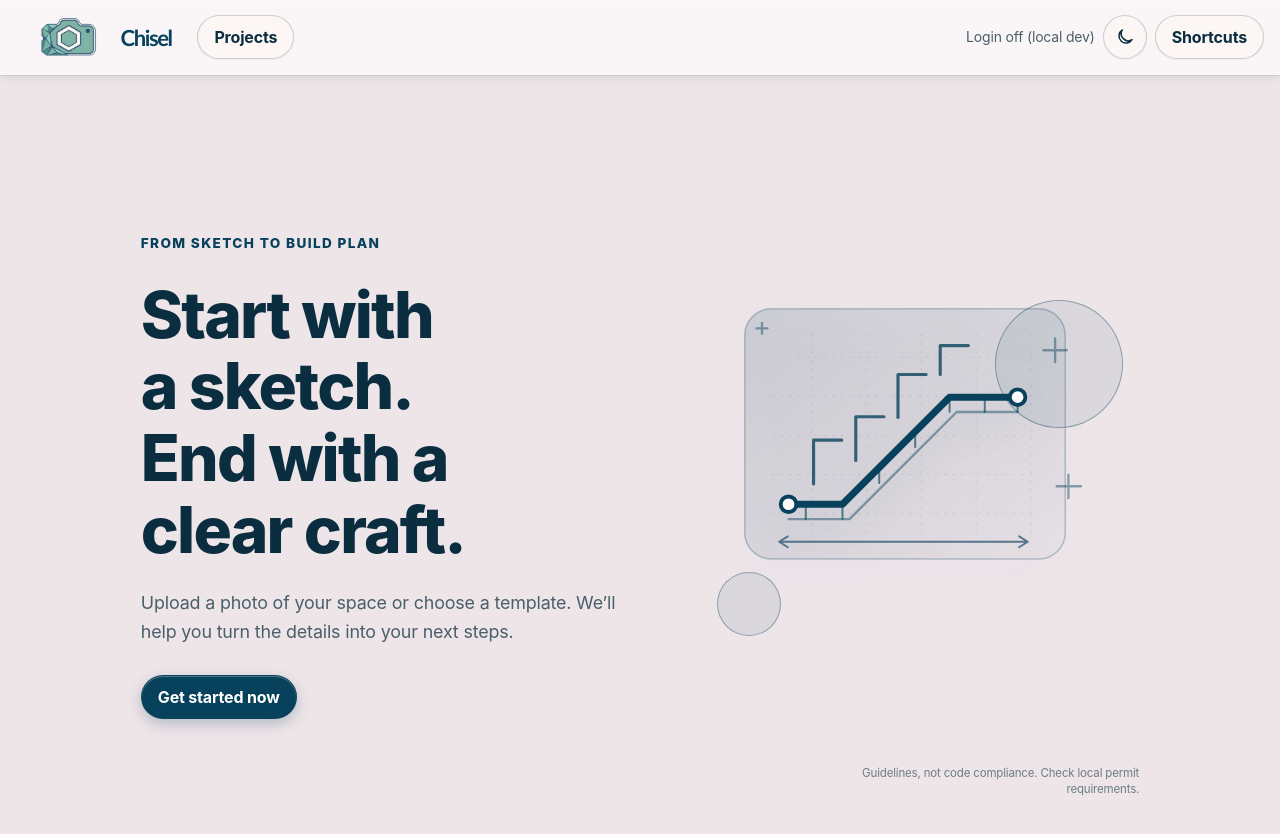
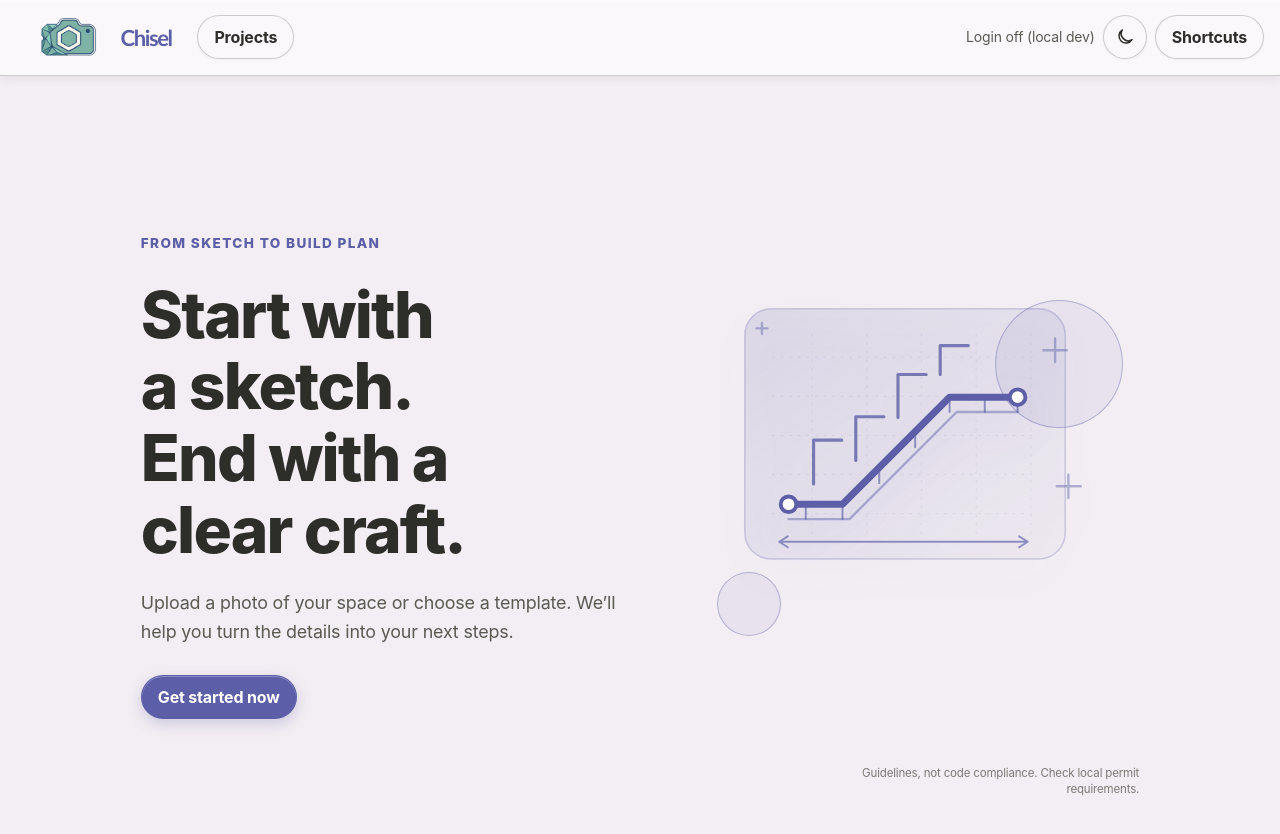
Before and after one commit to christghuynh/chiseldesign, a React (Vite) app in the folder frontend/: page / in a window 1280 px wide. Shown: the top 834 px of the page. Built offline with nearby package versions, Linux system fonts and the light colour scheme; no server answers.

Commit message:
FE-12: Switched the theme to dim grey, soft periwinkle, wisteria, thistle and lilac ash (light and dark, 3D scene, cutting diagrams), keeping WCAG AA text contrast

```diff
--- a/frontend/src/styles/theme.css
+++ b/frontend/src/styles/theme.css
@@ -1,68 +1,69 @@
 :root {
   color-scheme: light;
-  /* Palette: yale blue #08415c, tomato jam #cc2936, slate grey #6b818c, peach glow #f1bf98,
-     lavender blush #eee5e9. Text shades are darkened where needed to keep WCAG AA contrast. */
-  --palette-yale: #08415c;
-  --palette-tomato: #cc2936;
-  --palette-slate: #6b818c;
-  --palette-peach: #f1bf98;
-  --palette-lavender: #eee5e9;
-  --bg: #eee5e9;
-  --surface: rgb(255 251 252 / 78%);
-  --surface-solid: #fdfafb;
-  --surface-muted: #e4dadf;
-  --text: #0a2e40;
-  --text-muted: #4a5f6a;
-  --border: rgb(107 129 140 / 34%);
-  --brand: #08415c;
-  --brand-deep: #052c3f;
+  /* Palette: dim grey #65655e, soft periwinkle #7d80da, wisteria #b0a3d4, thistle #cebacf,
+     lilac ash #c6afb1. The palette's colours are all mid-tones, so text and primary buttons use
+     deeper shades of them to keep WCAG AA contrast. */
+  --palette-dim-grey: #65655e;
+  --palette-periwinkle: #7d80da;
+  --palette-wisteria: #b0a3d4;
+  --palette-thistle: #cebacf;
+  --palette-lilac-ash: #c6afb1;
+  --bg: #f3eef3;
+  --surface: rgb(253 251 253 / 78%);
+  --surface-solid: #fdfbfd;
+  --surface-muted: #e9e0ea;
+  --text: #2d2d2a;
+  --text-muted: #5a5a53;
+  --border: rgb(101 101 94 / 30%);
+  --brand: #5c5ea7;
+  --brand-deep: #4a4c8a;
   --brand-contrast: #ffffff;
-  --accent-sage: #6b818c;
-  --accent-sage-deep: #4a5f6a;
-  --accent-cream: #f7e3d4;
-  --accent-peach: #f1bf98;
-  --accent-lilac: #d9c4cd;
-  --accent-tomato: #cc2936;
-  --info-soft: #dce5ea;
-  --success-soft: #dce9e1;
-  --warning-soft: #f8e2d1;
-  --danger-soft: #f6d9dc;
-  --focus: #cc2936;
-  --warning: #9a4f12;
-  --danger: #b8232f;
-  --success: #2f6f55;
-  --shadow-sm: 0 2px 9px rgb(8 45 64 / 9%);
-  --shadow-card: 0 18px 44px rgb(8 45 64 / 12%), 0 2px 8px rgb(8 45 64 / 6%);
+  --accent-sage: #b0a3d4;
+  --accent-sage-deep: #655c82;
+  --accent-cream: #efe6ef;
+  --accent-peach: #c6afb1;
+  --accent-lilac: #cebacf;
+  --accent-tomato: #786264;
+  --info-soft: #e3e3f6;
+  --success-soft: #dfeae2;
+  --warning-soft: #f3e6d8;
+  --danger-soft: #f4dde0;
+  --focus: #7d80da;
+  --warning: #8a5413;
+  --danger: #a8303c;
+  --success: #2f6a4f;
+  --shadow-sm: 0 2px 9px rgb(45 45 42 / 9%);
+  --shadow-card: 0 18px 44px rgb(45 45 42 / 11%), 0 2px 8px rgb(45 45 42 / 6%);
 }
 
 :root[data-theme="dark"] {
   color-scheme: dark;
-  --bg: #041e2b;
-  --surface: rgb(8 50 71 / 86%);
-  --surface-solid: #0a3246;
-  --surface-muted: #0f4059;
-  --text: #eee5e9;
-  --text-muted: #bccad1;
-  --border: rgb(107 129 140 / 40%);
-  --brand: #f1bf98;
-  --brand-deep: #d99a6c;
-  --brand-contrast: #08415c;
-  --accent-sage: #6b818c;
-  --accent-sage-deep: #8fa3ad;
-  --accent-cream: #5a4a45;
-  --accent-peach: #f1bf98;
-  --accent-lilac: #7d5f6c;
-  --accent-tomato: #ef6f79;
-  --info-soft: #123f55;
-  --success-soft: #1b4a44;
-  --warning-soft: #4f3a2c;
-  --danger-soft: #542a31;
-  --focus: #f1bf98;
-  --warning: #f1bf98;
-  --danger: #f28b93;
-  --success: #92c9ae;
-  --shadow-sm: 0 3px 12px rgb(1 12 18 / 32%);
-  --shadow-card: 0 20px 48px rgb(1 12 18 / 38%), 0 2px 10px rgb(1 12 18 / 22%);
+  --bg: #1d1c24;
+  --surface: rgb(40 39 54 / 86%);
+  --surface-solid: #282736;
+  --surface-muted: #33314a;
+  --text: #f1ecf1;
+  --text-muted: #cebacf;
+  --border: rgb(176 163 212 / 30%);
+  --brand: #a9abee;
+  --brand-deep: #8b8ee0;
+  --brand-contrast: #1d1c24;
+  --accent-sage: #b0a3d4;
+  --accent-sage-deep: #c9bfe6;
+  --accent-cream: #4a4150;
+  --accent-peach: #c6afb1;
+  --accent-lilac: #cebacf;
+  --accent-tomato: #d9c3c5;
+  --info-soft: #34365c;
+  --success-soft: #26413a;
+  --warning-soft: #4a3b2c;
+  --danger-soft: #4f2c33;
+  --focus: #b0a3d4;
+  --warning: #e8c08c;
+  --danger: #f09aa4;
+  --success: #95cdb2;
+  --shadow-sm: 0 3px 12px rgb(8 7 12 / 32%);
+  --shadow-card: 0 20px 48px rgb(8 7 12 / 38%), 0 2px 10px rgb(8 7 12 / 22%);
 }
 
 body {
@@ -180,7 +181,7 @@
 
 /* Design is a focused canvas: tools float above the model instead of competing for page space. */
 .design-main { width: 100%; min-height: calc(100dvh - 5rem); height: calc(100dvh - 5rem); padding: 0; }
-.design-workspace { --design-edge: clamp(1rem, 2.5vw, 2rem); --design-left-panel: 23rem; --design-right-panel: 20rem; --text: #0a2e40; --text-muted: #3f5460; --surface-solid: #ffffff; --surface: rgb(255 251 252 / 54%); --surface-muted: rgb(238 229 233 / 82%); --border: rgb(8 65 92 / 26%); --design-glass: rgb(255 255 255 / 88%); --design-glass-shadow: 0 22px 58px rgb(8 45 64 / 20%); --design-glass-filter: blur(22px) saturate(1.15); position: relative; min-height: 100%; height: 100%; overflow: hidden; background: #ffffff; color: #0a2e40; }
+.design-workspace { --design-edge: clamp(1rem, 2.5vw, 2rem); --design-left-panel: 23rem; --design-right-panel: 20rem; --text: #2d2d2a; --text-muted: #4f4f49; --surface-solid: #ffffff; --surface: rgb(253 251 253 / 54%); --surface-muted: rgb(233 224 234 / 82%); --border: rgb(101 101 94 / 28%); --design-glass: rgb(255 255 255 / 88%); --design-glass-shadow: 0 22px 58px rgb(45 45 42 / 18%); --design-glass-filter: blur(22px) saturate(1.15); position: relative; min-height: 100%; height: 100%; overflow: hidden; background: #ffffff; color: #2d2d2a; }
 .design-workspace__canvas { position: absolute; inset: 0; }
 .design-workspace__topbar { position: absolute; top: var(--design-edge); right: var(--design-edge); z-index: 4; display: flex; align-items: start; justify-content: end; pointer-events: none; }
 .design-workspace__topbar > * { pointer-events: auto; }
@@ -190,7 +191,7 @@
 .design-workspace__panel-intro span { color: var(--text-muted); font-size: .82rem; }
 .design-workspace__history { display: flex; flex-wrap: wrap; justify-content: end; gap: .5rem; }
 .design-workspace__history .app-button:not(.app-icon-button) { min-height: 2.5rem; padding: .45rem .8rem; }
-.design-workspace__panel { position: absolute; top: 7.2rem; bottom: 1.25rem; z-index: 3; width: var(--design-left-panel); max-width: calc(100vw - 2rem); overflow: hidden; border: 1px solid rgb(8 65 92 / 28%); border-radius: 1.25rem; box-shadow: var(--design-glass-shadow); padding: .55rem; backdrop-filter: var(--design-glass-filter); display: flex; flex-direction: column; gap: .35rem; }
+.design-workspace__panel { position: absolute; top: 7.2rem; bottom: 1.25rem; z-index: 3; width: var(--design-left-panel); max-width: calc(100vw - 2rem); overflow: hidden; border: 1px solid rgb(101 101 94 / 30%); border-radius: 1.25rem; box-shadow: var(--design-glass-shadow); padding: .55rem; backdrop-filter: var(--design-glass-filter); display: flex; flex-direction: column; gap: .35rem; }
 .design-workspace__panel--parameters { top: var(--design-edge); left: var(--design-edge); }
 .design-workspace__panel--details { right: var(--design-edge); width: var(--design-right-panel); }
 .design-workspace__panel--details .design-workspace__panel-scroll { display: grid; align-content: start; gap: .75rem; }
@@ -215,7 +216,7 @@
 .design-workspace__edit-trigger { position: absolute; bottom: var(--design-edge); left: 50%; z-index: 4; display: inline-flex; align-items: center; gap: .45rem; translate: -50% 0; }
 /* Centred with `translate`, not `transform`: .app-button:hover sets `transform: translateY(-1px)`,
    which would otherwise replace the centring and make the button jump right on hover. */
-.design-workspace__editor-backdrop { position: absolute; inset: 0; z-index: 8; display: grid; place-items: center; background: rgb(8 65 92 / 14%); padding: 1.25rem; backdrop-filter: blur(2px); }
+.design-workspace__editor-backdrop { position: absolute; inset: 0; z-index: 8; display: grid; place-items: center; background: rgb(92 94 167 / 14%); padding: 1.25rem; backdrop-filter: blur(2px); }
 .design-workspace__composer { width: min(42rem, 100%); margin: 0; padding: 1rem 1.1rem; background: var(--design-glass); box-shadow: var(--design-glass-shadow); backdrop-filter: var(--design-glass-filter); }
 .design-workspace__composer-heading { display: flex; align-items: start; justify-content: space-between; gap: 1rem; margin-bottom: .6rem; }
 .design-workspace__composer h3 { margin: .1rem 0 0; font-size: 1rem; }
@@ -274,7 +275,7 @@
 
 .app-button:hover:not(:disabled) { filter: brightness(1.05) saturate(1.05); transform: translateY(-1px); }
 .app-button:active:not(:disabled) { transform: translateY(0); }
-.app-button--secondary { background: color-mix(in srgb, var(--surface-solid) 84%, var(--accent-cream)); border-color: var(--border); box-shadow: 0 1px 2px rgb(8 45 64 / 6%); color: var(--text); }
+.app-button--secondary { background: color-mix(in srgb, var(--surface-solid) 84%, var(--accent-cream)); border-color: var(--border); box-shadow: 0 1px 2px rgb(45 45 42 / 6%); color: var(--text); }
 .app-button:disabled { cursor: not-allowed; opacity: .55; }
 .app-icon-button { display: inline-grid; place-items: center; width: 2.75rem; min-height: 2.75rem; padding: 0; line-height: 1; }
 
@@ -284,7 +285,7 @@
   border: 1px solid var(--border);
   border-radius: .8rem;
   background: color-mix(in srgb, var(--surface-solid) 88%, transparent);
-  box-shadow: 0 1px 2px rgb(8 45 64 / 5%) inset;
+  box-shadow: 0 1px 2px rgb(45 45 42 / 5%) inset;
   color: var(--text);
   padding: .5rem .75rem;
 }
@@ -292,10 +293,10 @@
 .app-input:focus { border-color: color-mix(in srgb, var(--focus) 70%, var(--border)); box-shadow: 0 0 0 4px color-mix(in srgb, var(--focus) 18%, transparent); outline: none; }
 .source-tag { display: inline-block; border-radius: 999px; background: var(--surface-muted); color: var(--text-muted); font-size: .7rem; font-weight: 750; letter-spacing: .04em; padding: .2rem .5rem; text-transform: uppercase; }
 .assumption { border-left: 3px solid var(--warning); background: color-mix(in srgb, var(--warning) 9%, var(--surface)); }
-.rule-status--pass { background: #dce9e1; color: #1f5a43; }
-.rule-status--warn { background: #f8e2d1; color: #7a3a0c; }
-.rule-status--fail { background: #f6d9dc; color: #8c1823; }
-.rule-status--info { background: #dce5ea; color: #08415c; }
+.rule-status--pass { background: #dfeae2; color: #25573f; }
+.rule-status--warn { background: #f3e6d8; color: #6f420e; }
+.rule-status--fail { background: #f4dde0; color: #8c2330; }
+.rule-status--info { background: #e3e3f6; color: #4a4c8a; }
 
 .app-stepper {
   border-top: 1px solid color-mix(in srgb, var(--border) 65%, transparent);
@@ -341,7 +342,7 @@
   .capture-photo--attention { animation: none; }
 }
 
-.template-selector-backdrop { position: fixed; inset: 0; z-index: 60; display: grid; place-items: center; background: rgb(4 30 43 / 40%); padding: 1.25rem; backdrop-filter: blur(5px); }
+.template-selector-backdrop { position: fixed; inset: 0; z-index: 60; display: grid; place-items: center; background: rgb(29 28 36 / 40%); padding: 1.25rem; backdrop-filter: blur(5px); }
 .template-selector { width: min(54rem, 100%); max-height: min(42rem, calc(100vh - 2.5rem)); overflow: hidden; padding: 1.25rem; }
 .template-selector__header { display: flex; align-items: start; justify-content: space-between; gap: 1rem; margin-bottom: 1rem; }
 .template-selector__header h2 { margin: .15rem 0 0; font-size: 1.6rem; }
@@ -370,11 +371,11 @@
 .template-preview-art__rail { stroke-opacity: .78; stroke-width: 3.5; }
 .template-preview-art__node { fill: var(--surface-solid); stroke: currentColor; stroke-width: 3.5; }
 
-.camera-capture-backdrop { position: fixed; inset: 0; z-index: 70; display: grid; place-items: center; background: rgb(4 30 43 / 50%); padding: 1.25rem; backdrop-filter: blur(6px); }
+.camera-capture-backdrop { position: fixed; inset: 0; z-index: 70; display: grid; place-items: center; background: rgb(29 28 36 / 50%); padding: 1.25rem; backdrop-filter: blur(6px); }
 .camera-capture { width: min(42rem, 100%); overflow: hidden; padding: 1.25rem; }
 .camera-capture__header { display: flex; align-items: start; justify-content: space-between; gap: 1rem; margin-bottom: 1rem; }
 .camera-capture__header h2 { margin: .15rem 0 0; font-size: 1.5rem; }
-.camera-capture__video { display: block; aspect-ratio: 4 / 3; width: 100%; border: 1px solid var(--border); border-radius: 1rem; background: #041e2b; object-fit: cover; }
+.camera-capture__video { display: block; aspect-ratio: 4 / 3; width: 100%; border: 1px solid var(--border); border-radius: 1rem; background: #1d1c24; object-fit: cover; }
 .camera-capture__error { display: grid; min-height: 14rem; place-items: center; gap: 1rem; border: 1px dashed var(--border); border-radius: 1rem; background: color-mix(in srgb, var(--danger-soft) 45%, var(--surface)); padding: 1.5rem; text-align: center; }
 .camera-capture__error p { max-width: 29rem; margin: 0; color: var(--text-muted); }
 .camera-capture__actions { display: flex; justify-content: end; gap: .7rem; margin-top: 1rem; }
--- a/frontend/src/three/PartMesh.tsx
+++ b/frontend/src/three/PartMesh.tsx
@@ -17,8 +17,8 @@
   "5/4x6_PT_deck": "#d0a15d",
   "3/4_ext_ply": "#d8bd7e",
 };
-const SELECTED_COLOR = "#cc2936"; // palette: tomato jam
-const HIGHLIGHT_EMISSIVE = "#f1bf98"; // palette: peach glow
+const SELECTED_COLOR = "#7d80da"; // palette: soft periwinkle
+const HIGHLIGHT_EMISSIVE = "#b0a3d4"; // palette: wisteria
 
 // Skeleton: geometry, placement and basic highlight/select. FE-5 adds materials by lumber type,
 // hover states and outlines.
--- a/frontend/src/three/Scene.tsx
+++ b/frontend/src/three/Scene.tsx
@@ -44,10 +44,10 @@
         onPointerMissed={onSelect ? () => onSelect(null) : undefined}
         aria-label="3D model of the ramp"
       >
-        <color attach="background" args={[background ?? (dark ? "#041e2b" : "#eee5e9")]} />
+        <color attach="background" args={[background ?? (dark ? "#1d1c24" : "#f3eef3")]} />
         <ambientLight intensity={0.7} />
         <directionalLight position={[200, 300, 150]} intensity={1.2} />
-        <gridHelper args={[600, 50, lightCanvas ? "#6b818c" : "#6b818c", lightCanvas ? "#d9ced3" : "#0f4059"]} />
+        <gridHelper args={[600, 50, lightCanvas ? "#65655e" : "#8a8a82", lightCanvas ? "#ddd3de" : "#33314a"]} />
         <axesHelper args={[60]} />
         <Bounds key={viewKey} fit clip observe margin={1.3}>
           {parts.map((part) => (
```
Also changed, not shown: frontend/src/components/plan/LayoutSvg.tsx (+6 -6 lines).
